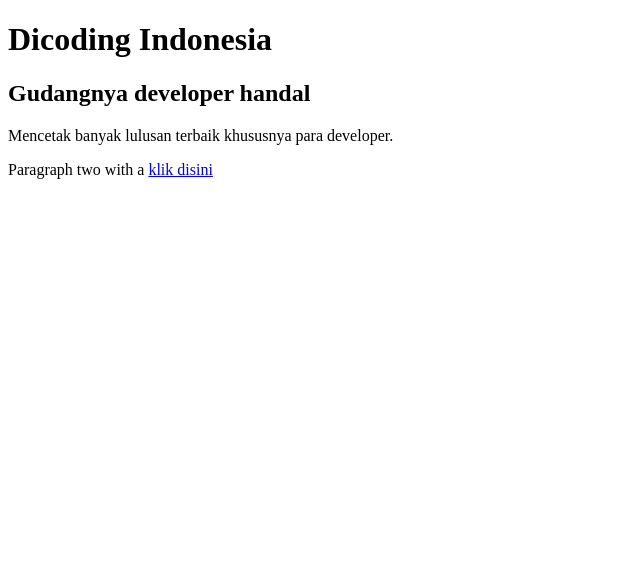
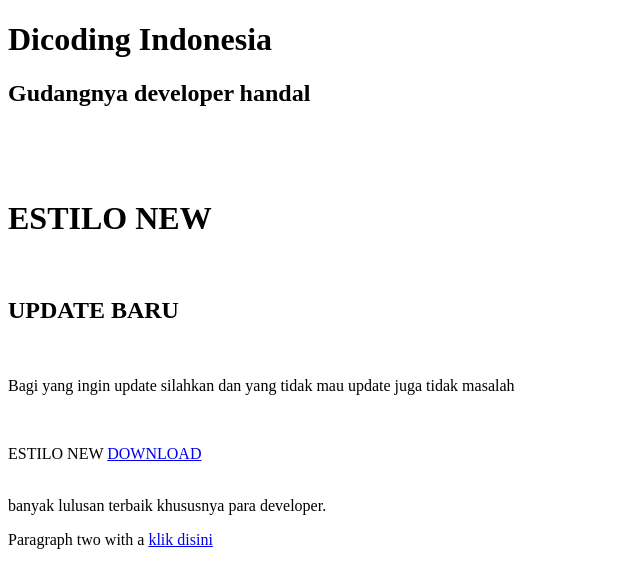
Before and after one commit to dheluffy/download.estilo, a plain HTML site: page index.html in a window 1280 px wide. Shown: the whole page, without its empty margins (0-640 px from the left). Drawn offline with Linux system fonts and the light colour scheme.

Commit message:
Update index.html

```diff
--- a/index.html
+++ b/index.html
@@ -11,7 +11,33 @@
   <main>
     <h1>Dicoding Indonesia</h1>
     <h2>Gudangnya developer handal</h2>
-    <p>Mencetak banyak lulusan terbaik khususnya para developer.</p>
+    <p><html>
+
+<head>
+
+  <title>ESTILO NEW</title>
+
+</head>
+
+<body>
+
+  <main>
+
+    <h1>ESTILO NEW</h1>
+
+    <h2>UPDATE BARU</h2>
+
+    <p>Bagi yang ingin update silahkan dan yang tidak mau update juga tidak masalah</p>
+
+    <p>ESTILO NEW <a href="https://drive.google.com/file/d/1w_wpimkeIArD3BPNUBG8kAPpsSBC7iaz/view?usp=drivesdk">DOWNLOAD</a></p>
+
+  </main>
+
+</body>
+
+</html>
+
+ banyak lulusan terbaik khususnya para developer.</p>
 
     <p>Paragraph two with a <a href="https://dicoding.com">klik disini</a></p>
   </main>
```
